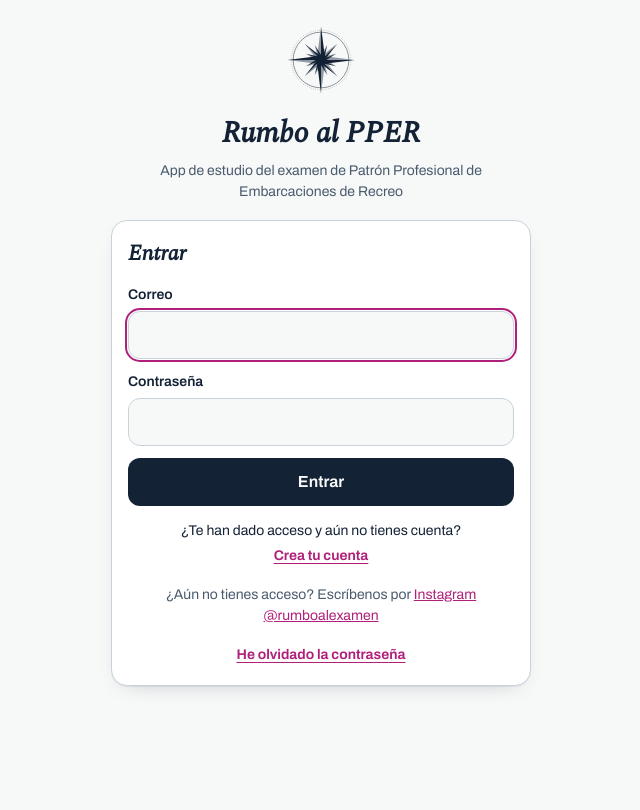
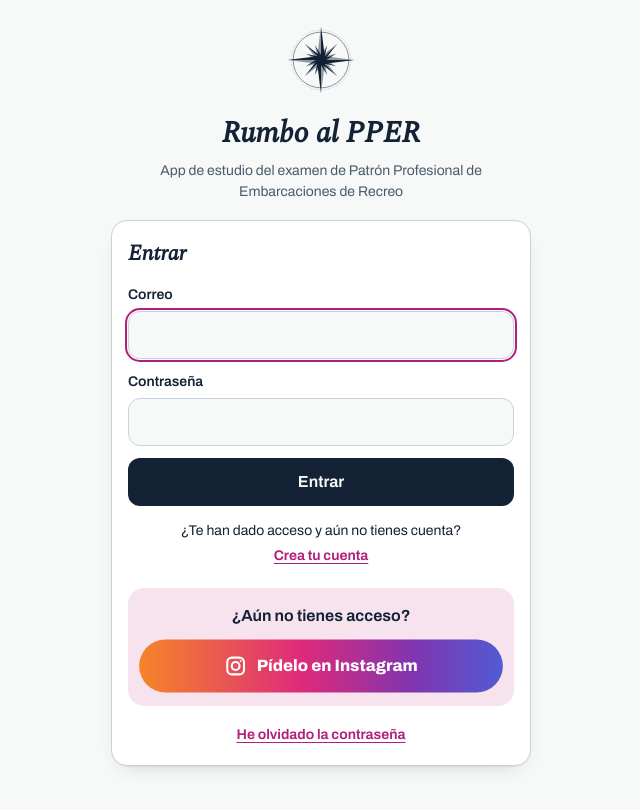
Before and after one commit to JoseHino/rumbo-pper, a plain HTML site: page index.html in a window 1280 px wide. Shown: the whole page, without its empty margins (319-959 px from the left). Drawn offline with nearby package versions, Linux system fonts and the light colour scheme.

Commit message:
Botón llamativo (con latido) para pedir acceso por Instagram
Co-Authored-By: Claude Opus 5.5 <noreply@anthropic.com>

```diff
--- a/fuente/app/auth-web.js
+++ b/fuente/app/auth-web.js
@@ -1,5 +1,5 @@
 /* ===== Cuentas (solo versión web): registro con verificación del correo y progreso en la nube ===== */
-const IG_ACCESO = `<p class="auth-info">¿Quieres acceso? Escríbenos por Instagram: <a href="https://www.instagram.com/rumboalexamen/" target="_blank" rel="noopener"><b>@rumboalexamen</b></a></p>`;
+const IG_ACCESO = `<div class="ig-acceso"><p>¿Aún no tienes acceso?</p><a class="btn-ig" href="https://www.instagram.com/rumboalexamen/" target="_blank" rel="noopener"><svg width="22" height="22" viewBox="0 0 24 24" fill="none" stroke="currentColor" stroke-width="2.2" stroke-linecap="round" stroke-linejoin="round" aria-hidden="true"><rect x="3" y="3" width="18" height="18" rx="5"/><circle cx="12" cy="12" r="4.2"/><circle cx="17.4" cy="6.6" r="1" fill="currentColor" stroke="none"/></svg>Pídelo en Instagram</a></div>`;
 const AUTH = {
   dev: (() => {
     // identificador de este navegador: con él se impide tener la cuenta abierta en dos dispositivos a la vez
@@ -138,7 +138,7 @@ const AUTH = {
 <label>Contraseña<input name="pass" type="password" autocomplete="current-password" required minlength="8"></label>
 ${msg}<button class="btn wide" ${dis}>${this.busy ? 'Entrando…' : 'Entrar'}</button></form>
 <p class="auth-alt">¿Te han dado acceso y aún no tienes cuenta? <button class="link" data-auth-step="signup">Crea tu cuenta</button></p>
-<p class="auth-alt small muted">¿Aún no tienes acceso? Escríbenos por <a href="https://www.instagram.com/rumboalexamen/" target="_blank" rel="noopener">Instagram @rumboalexamen</a></p>
+${IG_ACCESO}
 <p class="auth-alt"><button class="link" data-auth-step="reset">He olvidado la contraseña</button></p>`],
       signup: ['Crear cuenta', `<form data-auth="signup">
 <label>Nombre<input name="name" autocomplete="name" required minlength="2" maxlength="80"></label>
--- a/fuente/app/style.css
+++ b/fuente/app/style.css
@@ -297,6 +297,14 @@ body.locked .tabs,body.locked .top{display:none}
 .auth-err{color:var(--bad);font-weight:600;font-size:14px}
 .auth-info{color:var(--ok);font-weight:600;font-size:14px}
 .auth-alt{margin-top:14px!important;text-align:center;font-size:14px}
+/* botón «pide tu acceso por Instagram»: llamativo y con latido */
+.ig-acceso{margin:18px 0 4px;padding:16px 14px 14px;border-radius:16px;background:var(--magenta-soft);text-align:center}
+.ig-acceso p{margin:0 0 12px!important;font-weight:650;color:var(--ink)}
+.btn-ig{display:inline-flex;align-items:center;justify-content:center;gap:10px;width:100%;min-height:52px;padding:0 18px;border-radius:999px;color:#fff;font-weight:800;font-size:16px;text-decoration:none;
+  background:linear-gradient(90deg,#F58529,#DD2A7B 45%,#8134AF 75%,#515BD4);box-shadow:0 0 0 0 rgba(221,42,123,.55);animation:latido-ig 1.8s ease-in-out infinite}
+.btn-ig svg{flex:none}
+.btn-ig:active{transform:scale(.97)}
+@keyframes latido-ig{0%{transform:scale(1);box-shadow:0 0 0 0 rgba(221,42,123,.55)}50%{transform:scale(1.04);box-shadow:0 0 0 12px rgba(221,42,123,0)}100%{transform:scale(1);box-shadow:0 0 0 0 rgba(221,42,123,0)}}
 .link{background:none;border:0;padding:4px;color:var(--magenta);font:inherit;font-weight:650;cursor:pointer;text-decoration:underline;text-underline-offset:3px}
 
 /* Claves (estructura 2026-11-24) */
--- a/index.html
+++ b/index.html
@@ -317,6 +317,14 @@ body.locked .tabs,body.locked .top{display:none}
 .auth-err{color:var(--bad);font-weight:600;font-size:14px}
 .auth-info{color:var(--ok);font-weight:600;font-size:14px}
 .auth-alt{margin-top:14px!important;text-align:center;font-size:14px}
+/* botón «pide tu acceso por Instagram»: llamativo y con latido */
+.ig-acceso{margin:18px 0 4px;padding:16px 14px 14px;border-radius:16px;background:var(--magenta-soft);text-align:center}
+.ig-acceso p{margin:0 0 12px!important;font-weight:650;color:var(--ink)}
+.btn-ig{display:inline-flex;align-items:center;justify-content:center;gap:10px;width:100%;min-height:52px;padding:0 18px;border-radius:999px;color:#fff;font-weight:800;font-size:16px;text-decoration:none;
+  background:linear-gradient(90deg,#F58529,#DD2A7B 45%,#8134AF 75%,#515BD4);box-shadow:0 0 0 0 rgba(221,42,123,.55);animation:latido-ig 1.8s ease-in-out infinite}
+.btn-ig svg{flex:none}
+.btn-ig:active{transform:scale(.97)}
+@keyframes latido-ig{0%{transform:scale(1);box-shadow:0 0 0 0 rgba(221,42,123,.55)}50%{transform:scale(1.04);box-shadow:0 0 0 12px rgba(221,42,123,0)}100%{transform:scale(1);box-shadow:0 0 0 0 rgba(221,42,123,0)}}
 .link{background:none;border:0;padding:4px;color:var(--magenta);font:inherit;font-weight:650;cursor:pointer;text-decoration:underline;text-underline-offset:3px}
 
 /* Claves (estructura 2026-11-24) */
@@ -1692,7 +1700,7 @@ ${EXAM.approx ? `<div class="panel"><div class="qmeta" style="margin-top:0"><spa
 };
 
 /* ===== Cuentas (solo versión web): registro con verificación del correo y progreso en la nube ===== */
-const IG_ACCESO = `<p class="auth-info">¿Quieres acceso? Escríbenos por Instagram: <a href="https://www.instagram.com/rumboalexamen/" target="_blank" rel="noopener"><b>@rumboalexamen</b></a></p>`;
+const IG_ACCESO = `<div class="ig-acceso"><p>¿Aún no tienes acceso?</p><a class="btn-ig" href="https://www.instagram.com/rumboalexamen/" target="_blank" rel="noopener"><svg width="22" height="22" viewBox="0 0 24 24" fill="none" stroke="currentColor" stroke-width="2.2" stroke-linecap="round" stroke-linejoin="round" aria-hidden="true"><rect x="3" y="3" width="18" height="18" rx="5"/><circle cx="12" cy="12" r="4.2"/><circle cx="17.4" cy="6.6" r="1" fill="currentColor" stroke="none"/></svg>Pídelo en Instagram</a></div>`;
 const AUTH = {
   dev: (() => {
     // identificador de este navegador: con él se impide tener la cuenta abierta en dos dispositivos a la vez
@@ -1831,7 +1839,7 @@ const AUTH = {
 <label>Contraseña<input name="pass" type="password" autocomplete="current-password" required minlength="8"></label>
 ${msg}<button class="btn wide" ${dis}>${this.busy ? 'Entrando…' : 'Entrar'}</button></form>
 <p class="auth-alt">¿Te han dado acceso y aún no tienes cuenta? <button class="link" data-auth-step="signup">Crea tu cuenta</button></p>
-<p class="auth-alt small muted">¿Aún no tienes acceso? Escríbenos por <a href="https://www.instagram.com/rumboalexamen/" target="_blank" rel="noopener">Instagram @rumboalexamen</a></p>
+${IG_ACCESO}
 <p class="auth-alt"><button class="link" data-auth-step="reset">He olvidado la contraseña</button></p>`],
       signup: ['Crear cuenta', `<form data-auth="signup">
 <label>Nombre<input name="name" autocomplete="name" required minlength="2" maxlength="80"></label>
--- a/sw.js
+++ b/sw.js
@@ -1,7 +1,7 @@
 /* Rumbo al PPER: funciona sin conexión.
    La app se pide primero a la red (así llegan las actualizaciones) y, si no hay red, sale de la caché.
    Las fuentes de Google se guardan la primera vez que se descargan. */
-const CACHE = 'rumbo-pper-v9';
+const CACHE = 'rumbo-pper-v10';
 const CORE = ['./', './index.html', './manifest.webmanifest', './icon.svg', './icons/icon-192.png', './icons/icon-512.png', './icons/apple-touch-icon.png', './icons/icon-512-maskable.png'];
 
 self.addEventListener('install', event => {
```
